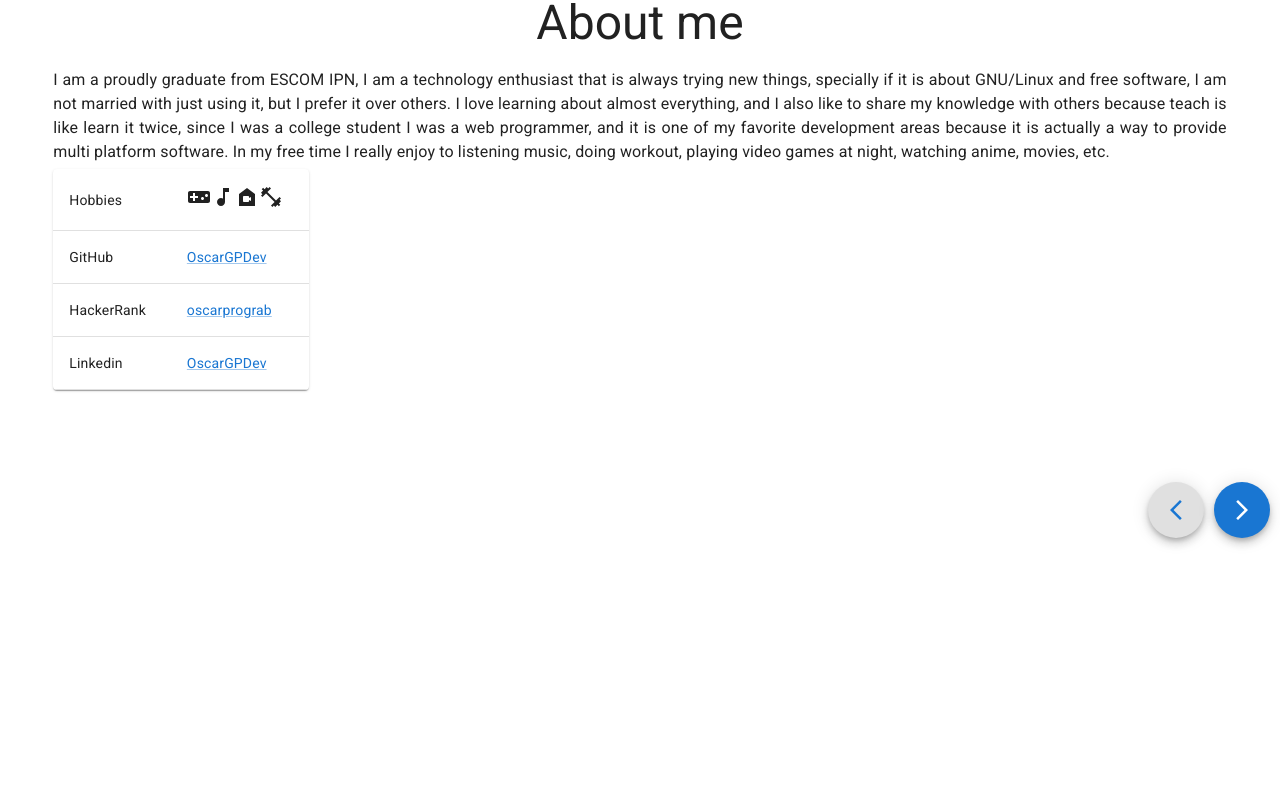
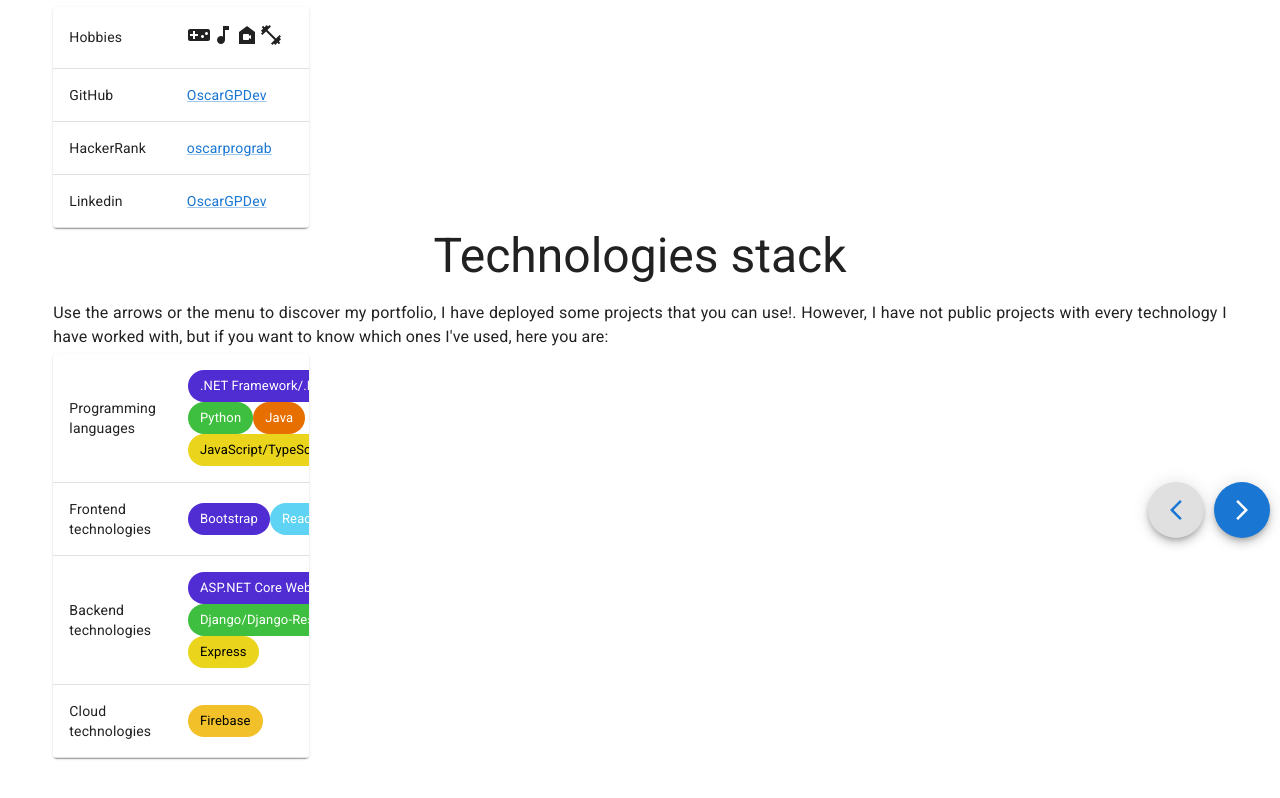
Before and after one commit to OscarGPDev/OscarGPDev, a React (Create React App) app: page / in a window 1280 px wide. Shown: the part 252-1050 px from the top of the page. Before the commit the page ends 885 px from the top, so only its background shows below. Built offline with nearby package versions, Linux system fonts and the light colour scheme.

Commit message:
more about me

```diff
--- a/src/components/internationalize/locales/en/translation.json
+++ b/src/components/internationalize/locales/en/translation.json
@@ -4,7 +4,9 @@
   "header_menu_about_me": "About me",
   "header_menu_experience": "Experience",
   "aboutMe_title": "About me",
+  "aboutMe_stack_title": "Technologies stack",
   "aboutMe_body": "I am a proudly graduate from ESCOM IPN, I am a technology enthusiast that is always trying new things, specially if it is about GNU/Linux and free software, I am not married with just using it, but I prefer it over others. I love learning about almost everything, and I also like to share my knowledge with others because teach is like learn it twice, since I was a college student I was a web programmer, and it is one of my favorite development areas because it is actually a way to provide multi platform software. In my free time I really enjoy to listening music, doing workout, playing video games at night, watching anime, movies, etc.",
+  "aboutMe_stack_body": "Use the arrows or the menu to discover my portfolio, I have deployed some projects that you can use!. However, I have not public projects with every technology I have worked with, but if you want to know which ones I've used, here you are:",
   "aboutMe_table_hobbies": "Hobbies",
   "aboutMe_table_hackerrank": "HackerRank",
   "aboutMe_table_github": "GitHub",
@@ -17,6 +19,10 @@
   "portfolio_table_description": "Description",
   "portfolio_table_links": "Links",
   "portfolio_table_link_to_site": "Site",
+  "aboutMe_table_programing_languages": "Programming languages",
+  "aboutMe_table_frontend_technologies": "Frontend technologies",
+  "aboutMe_table_backend_technologies": "Backend technologies",
+  "aboutMe_table_cloud_technologies": "Cloud technologies",
   "portfolio_table_oscargpdev_description": "It's the current Single-Page Application that you are currently using, I made it with React and MUI.",
   "portfolio_table_delidelicake_vue_description": "A practice of Vue.js that I made for Launch X program, this time I haven't used Bootstrap.",
   "portfolio_table_pokedex_description": "It's a practice for Launch X program, with pure JavaScript, to consume an API.",
--- a/src/components/internationalize/locales/es/translation.json
+++ b/src/components/internationalize/locales/es/translation.json
@@ -4,11 +4,17 @@
   "header_menu_about_me": "Sobre mi",
   "header_menu_experience": "Experiencia",
   "aboutMe_title": "Acerca de mi",
+  "aboutMe_stack_title": "Tecnologías",
   "aboutMe_body": "Soy orgullosamente egresado de ESCOM IPN, soy un entusiasta de la tecnología que siempre está buscando probar cosas nuevas, especialmente si se trata de GNU/Linux y software libre, y aunque no tengo problema usando otros sistema. Me encanta aprender de casi todo, y también me gusta compartir mis conocimientos con los demás porque enseñar es como aprender dos veces, desde que era estudiante universitario era programador web, y es una de mis áreas favoritas de desarrollo porque en realidad es una forma de proporcionar software multiplataforma. En mi tiempo libre disfruto mucho escuchando música, haciendo ejercicio, jugando videojuegos por la noche, viendo anime, películas, etc.",
+  "aboutMe_stack_body": "Usa las flechas o el menú para visitar mi portafolio, he desplegado algunos proyectos para que puedas interactuar con ellos. Sin embargo, no tengo proyectos públicos de todas las tecnologías con las que he trabajado, pero a continuación te muestro cuales han sido:",
   "aboutMe_table_hobbies": "Pasatiempos",
   "aboutMe_table_hackerrank": "HackerRank",
   "aboutMe_table_github": "GitHub",
   "aboutMe_table_linkedin": "LinkedIn",
+  "aboutMe_table_programing_languages": "Lenguajes de programación",
+  "aboutMe_table_frontend_technologies": "Tecnologías de frontend",
+  "aboutMe_table_backend_technologies": "Tecnologías de backend",
+  "aboutMe_table_cloud_technologies": "Tecnologías de nube",
   "portfolio_title": "Portafolio",
   "portfolio_body": "Este es mi portafolio actual, haz click en los encabezados de la tabla para reordenarla, y haz click en los enlaces si quieres conocer alguno de los siguientes proyectos.",
   "portfolio_table_project_name": "Proyecto",
--- a/src/pages/AboutMe.js
+++ b/src/pages/AboutMe.js
@@ -1,4 +1,4 @@
-import {Fade, Link, Paper, Table, TableBody, TableCell, TableContainer, TableRow} from "@mui/material";
+import {Chip, Fade, Link, Paper, Table, TableBody, TableCell, TableContainer, TableRow} from "@mui/material";
 import Typography from "@mui/material/Typography";
 import {useTranslation} from "react-i18next";
 import {CameraIndoor, FitnessCenter, MusicNote, VideogameAsset} from "@mui/icons-material";
@@ -45,7 +45,58 @@
                         </TableBody>
                     </Table>
                 </TableContainer>
-
+                <Typography variant="h3" gutterBottom>
+                    {translation('aboutMe_stack_title')}
+                </Typography>
+                <Typography variant="body1" gutterBottom align="justify">
+                    {translation('aboutMe_stack_body')}
+                </Typography>
+                <TableContainer component={Paper} sx={{
+                    width: {
+                        xs: "100%",
+                        md: "40vw",
+                        lg: "20vw",
+                    },
+                }}>
+                    <Table aria-label="simple table">
+                        <TableBody>
+                            <TableRow>
+                                <TableCell>{translation("aboutMe_table_programing_languages")}</TableCell>
+                                <TableCell>
+                                    <Chip label=".NET Framework/.NET Core"
+                                          sx={{color: "white", backgroundColor: "#502CD3"}}/>
+                                    <Chip label="Python" sx={{color: "white", backgroundColor: "#3FBF3F"}}/>
+                                    <Chip label="Java" sx={{color: "white", backgroundColor: "#E76F00"}}/>
+                                    <Chip label="JavaScript/TypeScript" sx={{color: "black", backgroundColor: "#EAD41C"}}/>
+                                </TableCell>
+                            </TableRow>
+                            <TableRow>
+                                <TableCell>{translation("aboutMe_table_frontend_technologies")}</TableCell>
+                                <TableCell>
+                                    <Chip label="Bootstrap"
+                                          sx={{color: "white", backgroundColor: "#502CD3"}}/>
+                                    <Chip label="React" sx={{color: "white", backgroundColor: "#5ED3F3"}}/>
+                                    <Chip label="Vue.js" sx={{color: "white", backgroundColor: "#3FB27F"}}/>
+                                </TableCell>
+                            </TableRow>
+                            <TableRow>
+                                <TableCell>{translation("aboutMe_table_backend_technologies")}</TableCell>
+                                <TableCell>
+                                    <Chip label="ASP.NET Core Web API"
+                                          sx={{color: "white", backgroundColor: "#502CD3"}}/>
+                                    <Chip label="Django/Django-Rest-Framework" sx={{color: "white", backgroundColor: "#3FBF3F"}}/>
+                                    <Chip label="Express" sx={{color: "black", backgroundColor: "#EAD41C"}}/>
+                                </TableCell>
+                            </TableRow>
+                            <TableRow>
+                                <TableCell>{translation("aboutMe_table_cloud_technologies")}</TableCell>
+                                <TableCell>
+                                    <Chip label="Firebase" sx={{color: "black", backgroundColor: "#F2C12A"}}/>
+                                </TableCell>
+                            </TableRow>
+                        </TableBody>
+                    </Table>
+                </TableContainer>
 
             </Paper>
         </Fade>
```
